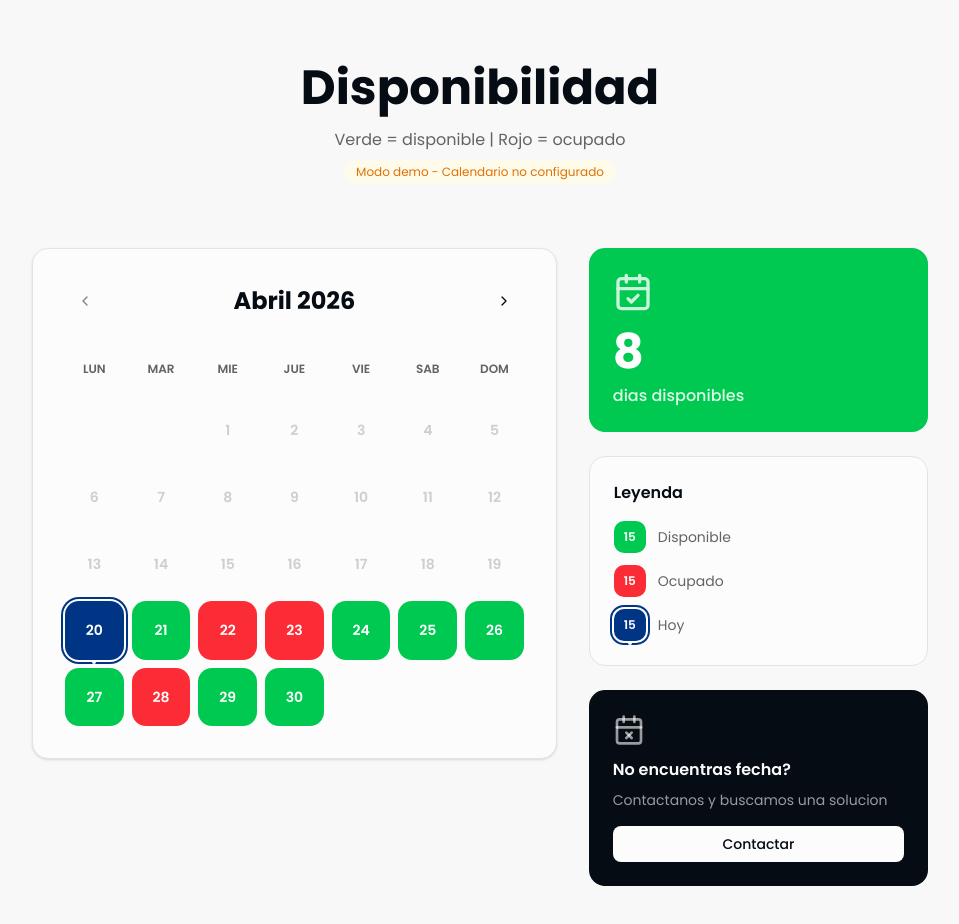
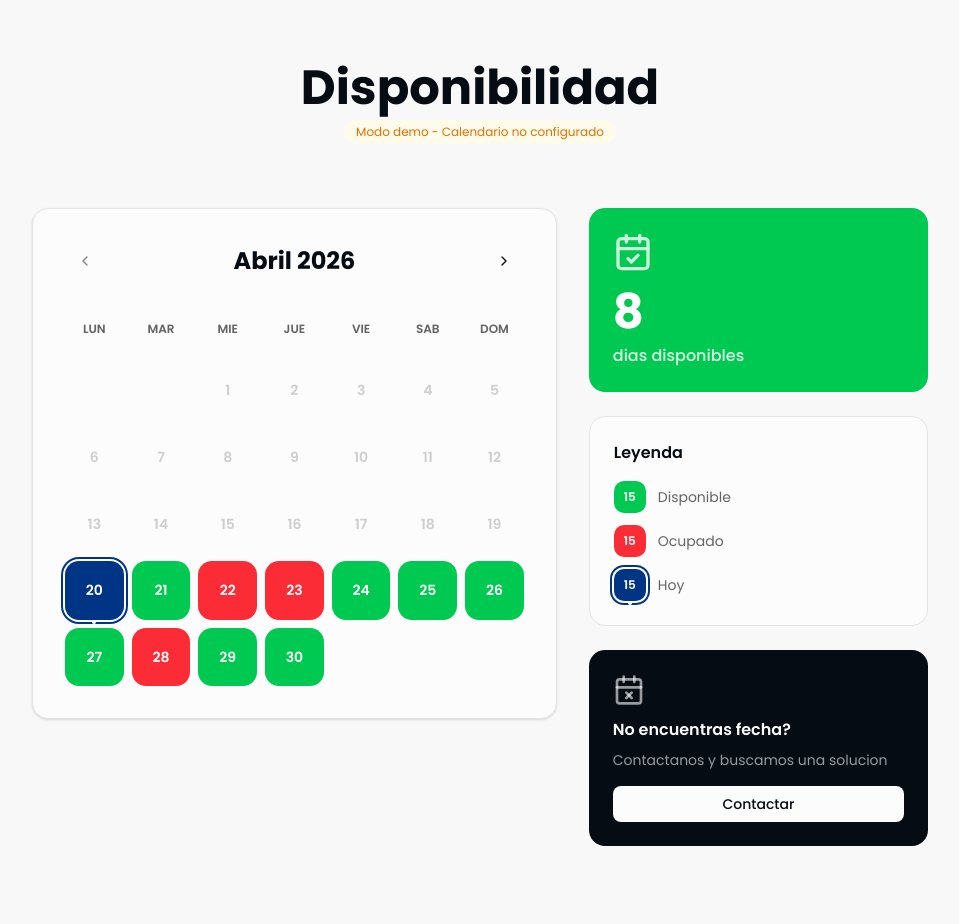
Before and after one commit to MPweblabs/muevemicoche, a Next.js app: page / in a window 1280 px wide. Shown: the part 3520-4444 px from the top of the page, without its empty margins (160-1119 px from the left). Built offline with nearby package versions, Linux system fonts and the light colour scheme.

Commit message:
Remove availability legend from calendar
Removed availability legend text from the calendar component.

```diff
--- a/components/availability-calendar.tsx
+++ b/components/availability-calendar.tsx
@@ -121,9 +121,6 @@ export function AvailabilityCalendar() {
           <h2 className="text-3xl md:text-5xl font-bold text-foreground">
             Disponibilidad
           </h2>
-          <p className="mt-2 md:mt-4 text-muted-foreground">
-            Verde = disponible | Rojo = ocupado
-          </p>
           {isDemo && (
             <p className="mt-2 text-xs text-amber-600 bg-amber-50 inline-block px-3 py-1 rounded-full">
               Modo demo - Calendario no configurado
```
